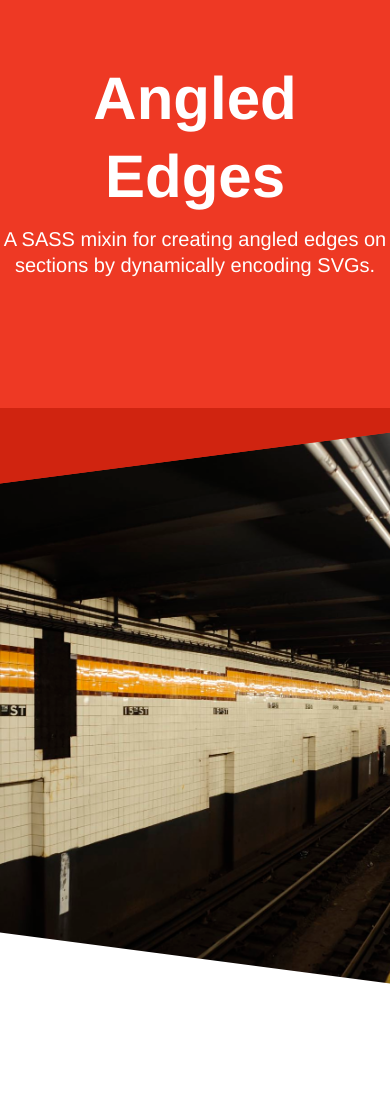
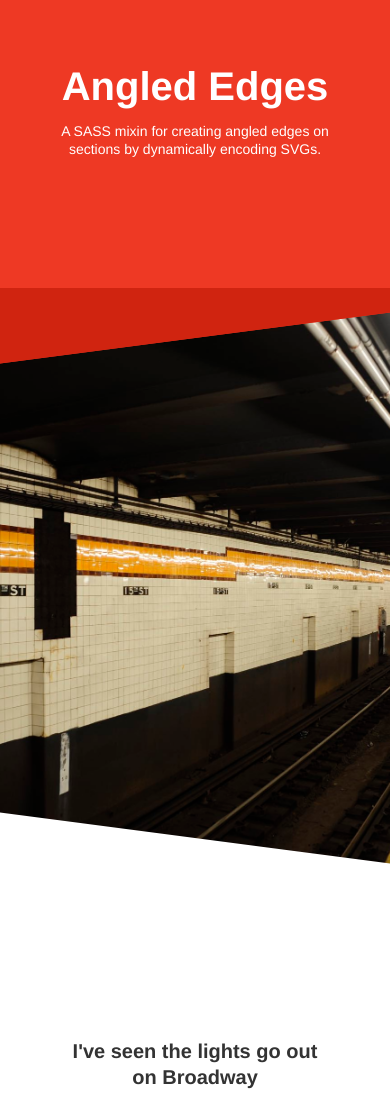
Before and after one commit to josephfusco/angled-edges, a website: page index.html in a window 390 px wide. Shown: the part 40-1140 px from the top of the page. Drawn offline with nearby package versions, Linux system fonts and the light colour scheme.

Commit message:
Smaller text on mobile

```diff
--- a/styles/_layout.scss
+++ b/styles/_layout.scss
@@ -34,19 +34,28 @@ h1 {
 	font-weight: bold;
 	font-size: 60px;
 	margin: 0 0 10px;
+
+	@media (max-width: 767px){
+		font-size: 40px;
+	}
 }
 
 h2 {
 	font-size: 40px;
 	margin: 0;
+
 	@media (max-width: 767px){
-		font-size: 28px;
+		font-size: 20px;
 	}
 }
 
 p {
 	font-size: 20px;
 	margin: 0;
+
+	@media (max-width: 767px){
+		font-size: 14px;
+	}
 }
 
 ::selection {
@@ -62,10 +71,12 @@ p {
 // Animations
 
 @keyframes fadeIn {
+
 	from {
 		transform: translateY(-3px);
 		opacity: 0;
 	}
+
 	to {
 		transform: translateY(0);
 		opacity: 1;
@@ -73,9 +84,11 @@ p {
 }
 
 @keyframes pulse {
+
 	0%, 100% {
 		opacity: 0;
 	}
+
 	50% {
 		opacity: 1;
 	}
@@ -254,5 +267,5 @@ footer {
 			color: #EE3924;
 			background-color: #FFF;
 		}
-
 	}
+}
```
Also changed, not shown: styles/build/main.css. Lines whose indentation alone changed are shown as unchanged.
